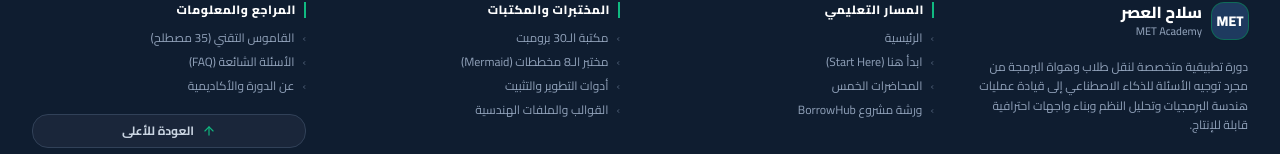
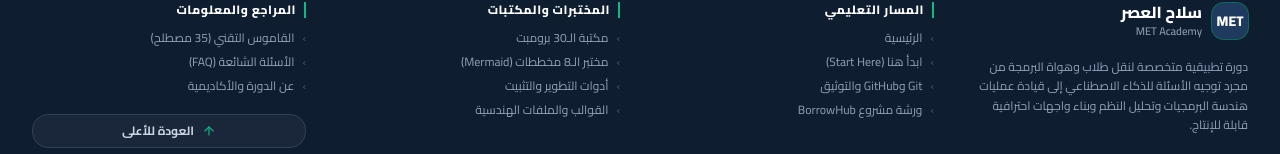
Before and after one commit to MahmoudAlmodalal/Ai_agents, a Next.js app: page / in a window 1280 px wide. Shown: the part 1933-2087 px from the top of the page. Built offline with nearby package versions, Linux system fonts and the light colour scheme.

Commit message:
fix: replace unavailable lecture route with GitHub content

```diff
--- /dev/null
+++ b/src/app/lectures/04-pending/page.tsx
@@ -0,0 +1,10 @@
+import { redirect } from 'next/navigation';
+
+/**
+ * Compatibility route for the legacy lecture URL.
+ * The approved Git/GitHub documentation is now organized by topic,
+ * so the old unavailable lecture entry points to the complete topic page.
+ */
+export default function LegacyPendingLectureRoute() {
+  redirect('/learn/github');
+}
--- a/src/components/Footer.tsx
+++ b/src/components/Footer.tsx
@@ -97,10 +97,10 @@
               </li>
               <li>
                 <Link
-                  href="/lectures"
+                  href="/learn/github"
                   className="text-slate-400 hover:text-white transition-colors flex items-center gap-2"
                 >
-                  <span className="text-slate-600">›</span> المحاضرات الخمس
+                  <span className="text-slate-600">›</span> Git وGitHub والتوثيق
                 </Link>
               </li>
               <li>
```
